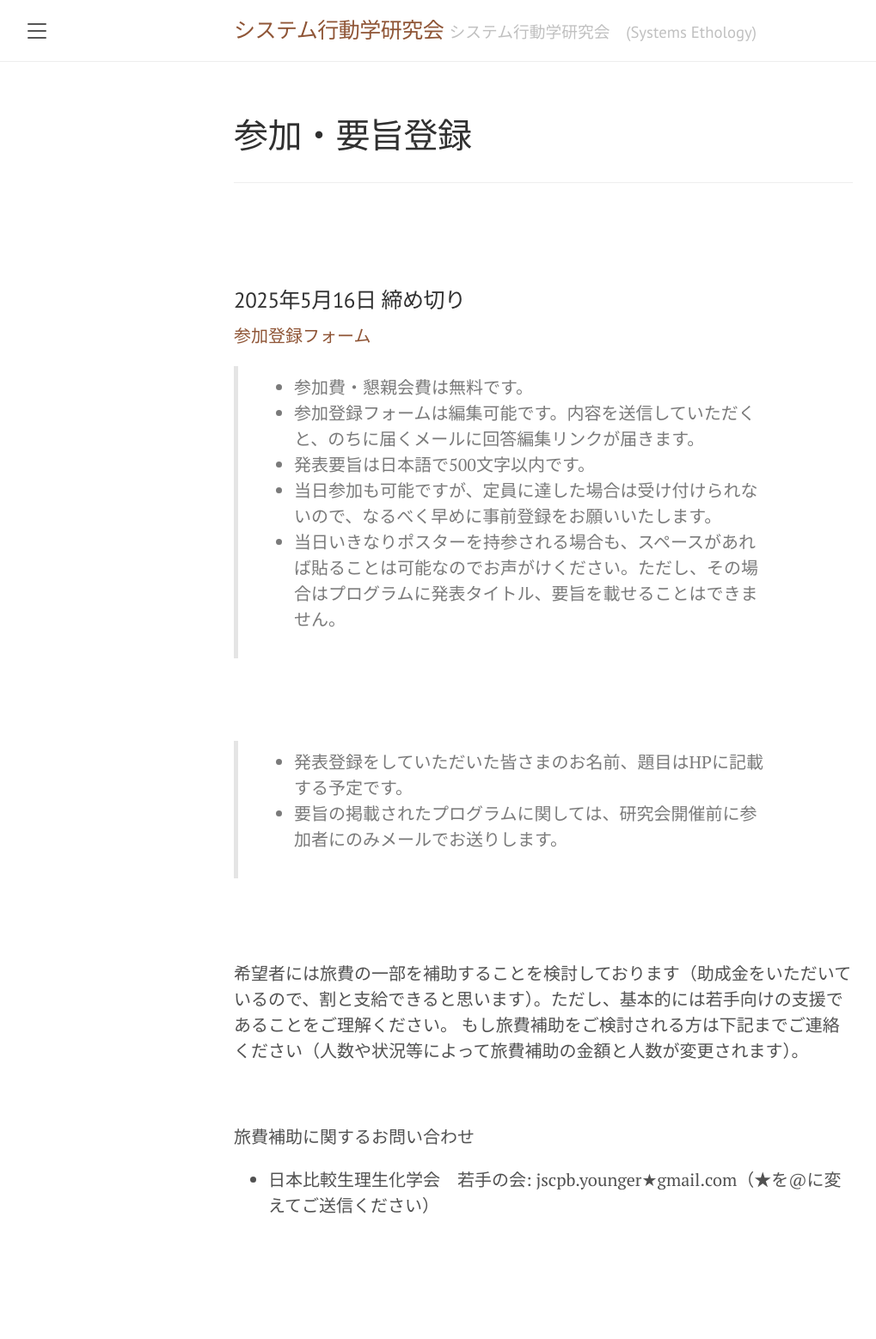
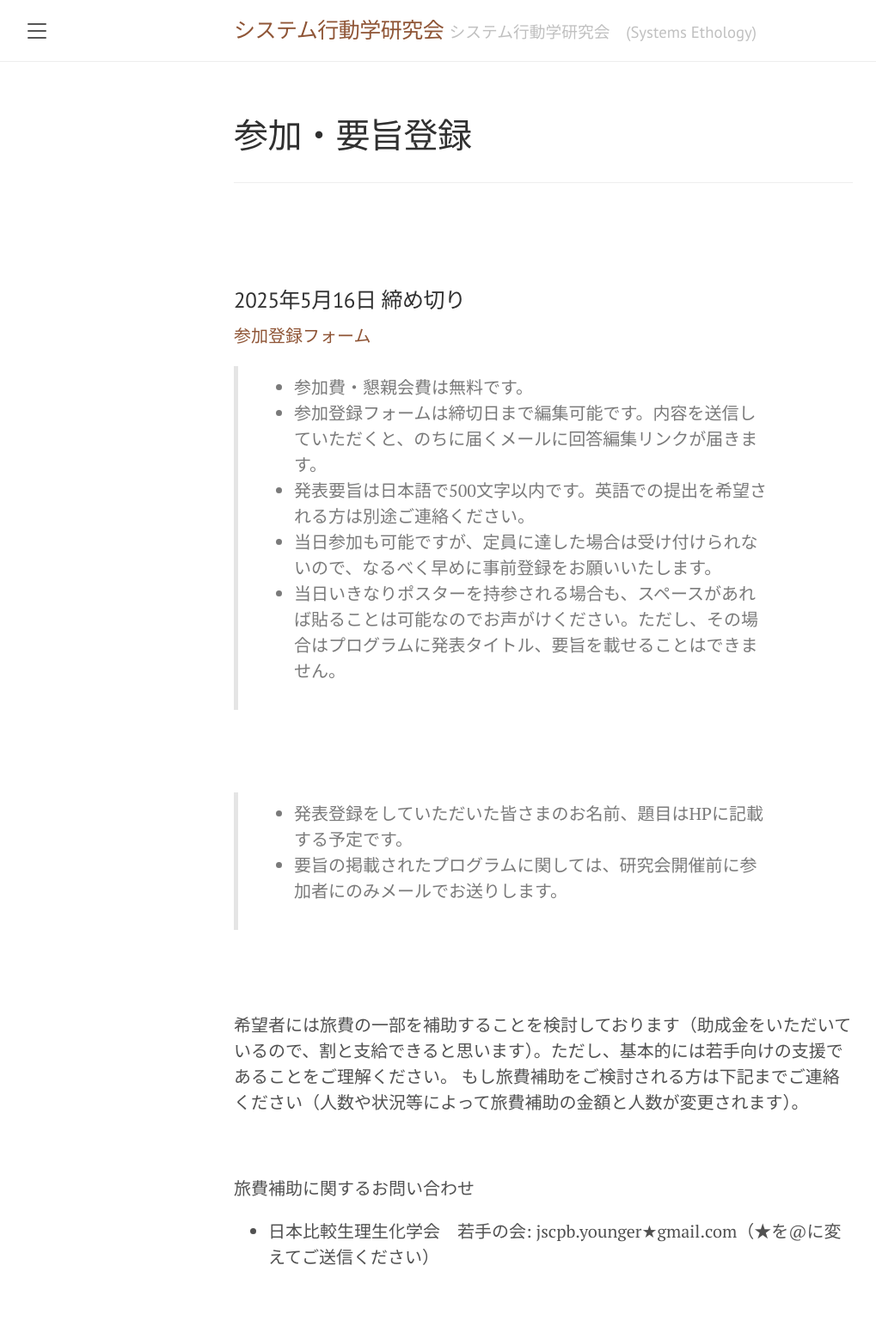
Before and after one commit to SystemsEthology/website, a Jekyll site: the page built from event_01/conference01_join.md, in a window 1280 px wide. Shown: the whole page at 86% size, without its empty margins (8-1027 px from the left). Built offline with Jekyll 4.4.1, drawn with Linux system fonts in a browser that asks for light colours; before the commit the page ends 1498 px from its top, so only the background shows below that.

Commit message:
Update conference01_join.md

```diff
--- a/event_01/conference01_join.md
+++ b/event_01/conference01_join.md
@@ -13,8 +13,8 @@ order: 4
 [参加登録フォーム](https://docs.google.com/forms/d/e/1FAIpQLSfq8GA7E7LMyP78fGL7rFZV4hzA1bGYx6zy3UzEb74pd0jR1g/viewform?usp=dialog)
 
 > - 参加費・懇親会費は無料です。
-> - 参加登録フォームは編集可能です。内容を送信していただくと、のちに届くメールに回答編集リンクが届きます。
-> - 発表要旨は日本語で500文字以内です。
+> - 参加登録フォームは締切日まで編集可能です。内容を送信していただくと、のちに届くメールに回答編集リンクが届きます。
+> - 発表要旨は日本語で500文字以内です。英語での提出を希望される方は別途ご連絡ください。
 > - 当日参加も可能ですが、定員に達した場合は受け付けられないので、なるべく早めに事前登録をお願いいたします。
 > - 当日いきなりポスターを持参される場合も、スペースがあれば貼ることは可能なのでお声がけください。ただし、その場合はプログラムに発表タイトル、要旨を載せることはできません。
 
```
